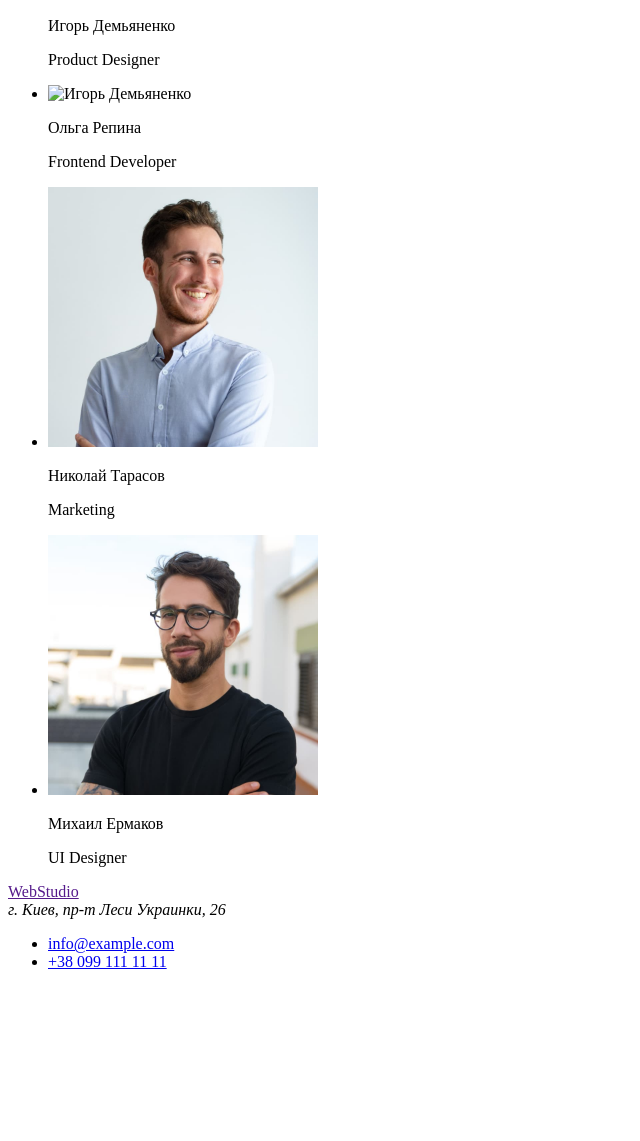
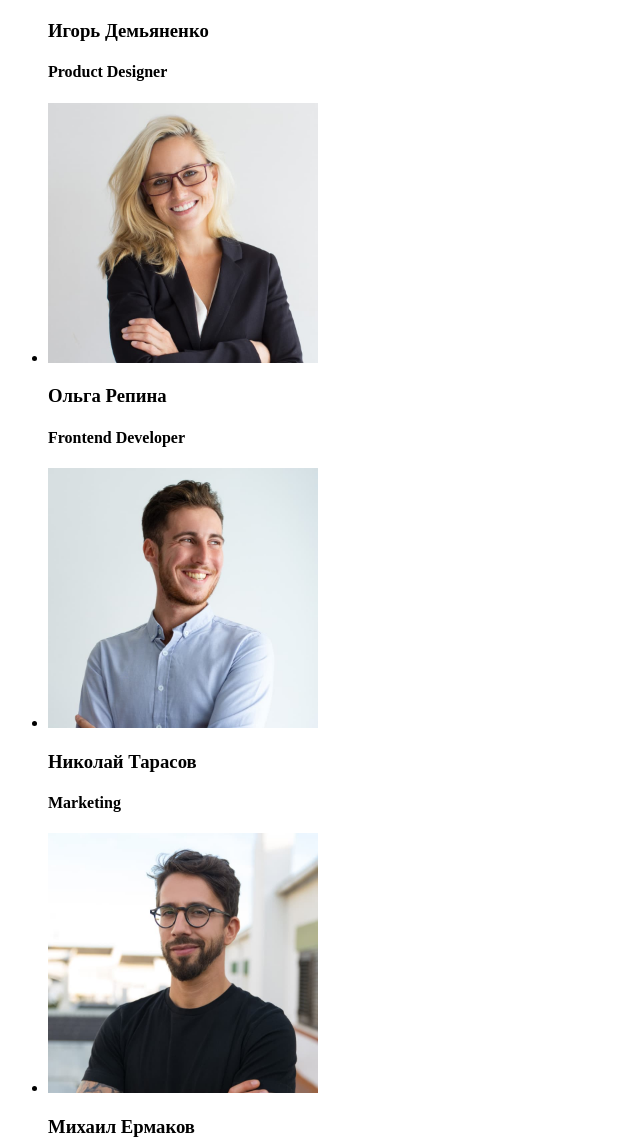
Before and after one commit to vladimir-kvach/goit-markup-hw-01, a plain HTML site: page index.html in a window 1280 px wide. Shown: the part 1631-2772 px from the top of the page, without its empty margins (0-640 px from the left). Before the commit the page ends 2618 px from the top, so only its background shows below. Drawn offline with Linux system fonts and the light colour scheme.

Commit message:
поменял абзацы подписей под фото "Наша команда" на заголовки, исправил название файла картинки с Репиной

```diff
--- a/index.html
+++ b/index.html
@@ -85,23 +85,23 @@
                 <ul>
                     <li>
                         <img src="./images/21-demyanenko-w270.jpg" alt="Игорь Демьяненко" width="270" />
-                        <p>Игорь Демьяненко</p>
-                        <p>Product Designer</p>
+                        <h3>Игорь Демьяненко</h3>
+                        <h4>Product Designer</h4>
                     </li>
                     <li>
-                        <img src="./images/22-repina-w270.jpg.jpg" alt="Игорь Демьяненко" width="270" />
-                        <p>Ольга Репина</p>
-                        <p>Frontend Developer</p>
+                        <img src="./images/22-repina-w270.jpg" alt="Ольга Репина" width="270" />
+                        <h3>Ольга Репина</h3>
+                        <h4>Frontend Developer</h4>
                     </li>
                     <li>
                         <img src="./images/23-tarasov-w270.jpg" alt="Николай Тарасов" width="270" />
-                        <p>Николай Тарасов</p>
-                        <p>Marketing</p>
+                        <h3>Николай Тарасов</h3>
+                        <h4>Marketing</h4>
                     </li>
                     <li>
                         <img src="./images/24-yermakov-w270.jpg" alt="Михаил Ермаков" width="270" />
-                        <p>Михаил Ермаков</p>
-                        <p>UI Designer</p>
+                        <h3>Михаил Ермаков</h3>
+                        <h4>UI Designer</h4>
                     </li>
                 </ul>
             </section>
```
